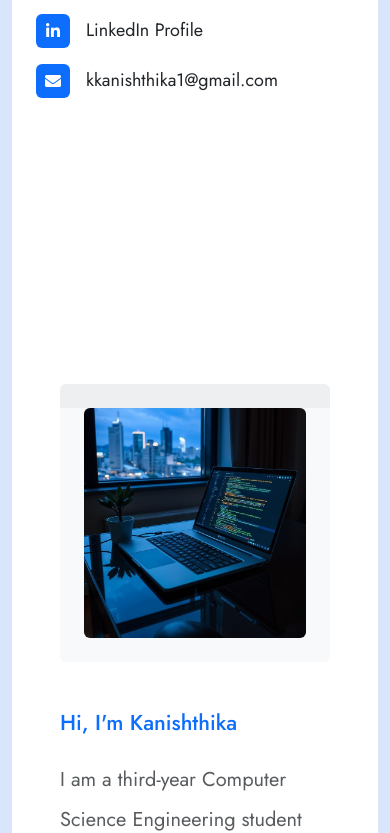
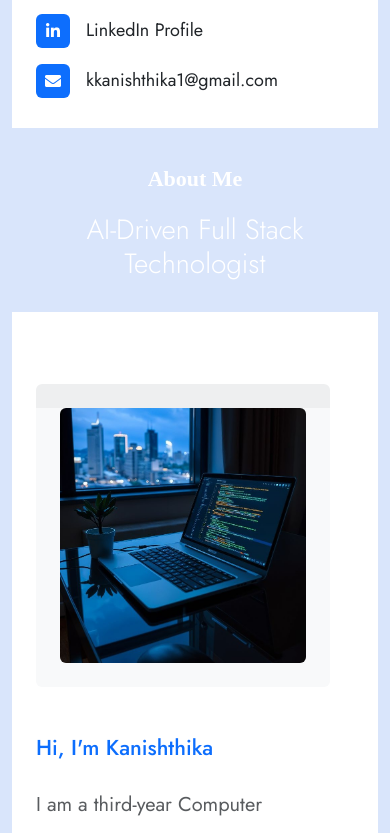
Before and after one commit to Kanishthika11/Kani_portfolio, a React (Vite) app: page / in a window 390 px wide. Shown: the part 804-1637 px from the top of the page. Built offline with nearby package versions, Linux system fonts and the light colour scheme; a web font is replaced by a local one.

Commit message:
g6 index.css

```diff
--- a/src/index.css
+++ b/src/index.css
@@ -165,38 +165,7 @@ body {
     }
 }
 
-@media (max-width: 991px) {
-    .container-fluid {
-        border: none;
-        background-color: #1a155f;
-    }
 
-    .container-fluid .header-content,
-    .container-fluid .about-header,
-    .container-fluid .education-header,
-    .container-fluid .skills-header,
-    .container-fluid .interest-header,
-     .container-fluid .testimonial-header
-    .container-fluid .portfolio-header,
-    .container-fluid .contact-header {
-        padding: 27px;
-        background-color: #1a155f;
-    }
-
-    .container-fluid .header-img,
-    .container-fluid .about-content,
-    .container-fluid .education-content,
-    .container-fluid .skills-content,
-    .container-fluid .interest-content,
-    .container-fluid .portfolio-content,
-     .container-fluid .testimonial-content,
-    .container-fluid .contact-content {
-        padding-left: 0;
-        padding-top: 25px;
-        background-color: #1a155f;
-
-    }
-}
 
 
 /*** Navbar Start ***/
@@ -688,26 +657,7 @@ body {
     text-align: center;
   }
 
-  /* Full width left panels and text alignment on mobile */
-  .about-header,
-  .education-header,
-  .skills-header,
-  .interest-header,
-  .testimonial-header,
-  .portfolio-header,
-  .contact-header {
-    width: 100% !important;
-    padding: 2rem !important;
-    background-color: #021541 !important;
-    color: white !important;
-    text-align: center;
 }
-
-  .container-fluid .row.g-0 {
-    flex-direction: column;
-  }
-}
-
 /* === Background shape for large screens === */
 @media (min-width: 992px) {
   .container-fluid::before {
@@ -793,28 +743,29 @@ body {
   }
 }
 
-/* === Fix mobile background and layout === **/
 @media (max-width: 991px) {
   .container-fluid {
     border: none;
-background-color: #d9e5fb !important; /* match desktop light background */
+    background-color: #d9e5fb !important; /* Light blue background like desktop */
   }
 
-.container-fluid .header-content,
+  /* Section left panels (headers) */
   .container-fluid .about-header,
   .container-fluid .education-header,
   .container-fluid .skills-header,
   .container-fluid .interest-header,
   .container-fluid .testimonial-header,
   .container-fluid .portfolio-header,
-.container-fluid .contact-header {
-padding: 27px;
-background-color: #ffffff !important;
+  .container-fluid .contact-header,
+  .custom-left-panel {
+    width: 100% !important;
+    padding: 2rem !important;
+    background-color: #d9e5fb !important;
     color: #000 !important;
-text-align: center;
-width: 100% !important;
+    text-align: center !important;
   }
 
+  /* Right-side content */
   .container-fluid .header-img,
   .container-fluid .about-content,
   .container-fluid .education-content,
@@ -823,29 +774,29 @@ width: 100% !important;
   .container-fluid .portfolio-content,
   .container-fluid .testimonial-content,
   .container-fluid .contact-content {
-padding-left: 0;
+    padding-left: 0 !important;
     padding-top: 25px;
     background-color: #ffffff !important;
     color: #000 !important;
   }
 
-.custom-left-panel {
-background-color: #021541 !important;
-color: white !important;
-padding: 2rem !important;
-text-align: center;
-width: 100% !important;
-}
-
-.container-fluid .row.g-0 {
-flex-direction: column;
-margin: 0 !important;
-padding: 0 !important;
-}
-
+  /* Headings */
   .sub-title,
   .display-6,
   .display-5 {
     text-align: center !important;
   }
+
+  /* Footer fix */
+  .footer-content {
+    padding: 1rem !important;
+    text-align: center !important;
   }
+
+  /* Flex direction */
+  .container-fluid .row.g-0 {
+    flex-direction: column !important;
+    margin: 0 !important;
+    padding: 0 !important;
+  }
+}
```
Lines whose indentation alone changed are shown as unchanged.
